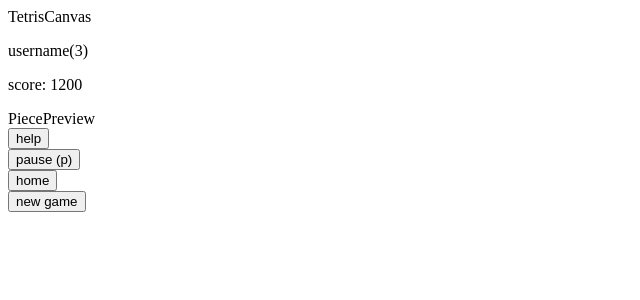
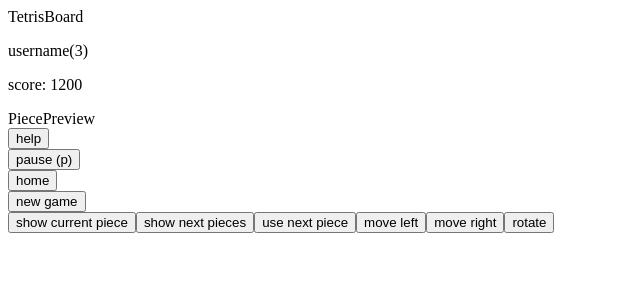
Before and after one commit to daleale-se/tetris-fullstack, a React (Vite) app in the folder frontend/: page /game in a window 1280 px wide. Shown: the top 300 px of the page, without its empty margins (0-640 px from the left). Built offline with nearby package versions, Linux system fonts and the light colour scheme.

Commit message:
feat(game): add piece logic

```diff
--- /dev/null
+++ b/frontend/src/components/TetrisBoard.tsx
@@ -0,0 +1,7 @@
+const TetrisBoard = () => {
+  return (
+    <div>TetrisBoard</div>
+  )
+}
+
+export default TetrisBoard
--- a/frontend/src/components/TetrisCanvas.tsx
+++ /dev/null
@@ -1,7 +0,0 @@
-const TetrisCanvas = () => {
-  return (
-    <div>TetrisCanvas</div>
-  )
-}
-
-export default TetrisCanvas
--- a/frontend/src/constants.ts
+++ b/frontend/src/constants.ts
@@ -1,4 +1,20 @@
 import { UserInfoType, UserFormType, UserInputType } from "./types"
+
+export const BOARD_WIDTH = 10
+export const BOARD_HEIGHT = 20
+
+export const EMPTY_SPACE = " "
+export const PIECES_BAG = ['I','O','L','J','T','S','Z']
+
+export const PIECES_SHAPES = {
+    I: "IIII",
+    O: "OO\nOO",
+    L: "  L\nLLL",
+    J: "JJJ\n  J",
+    T: "TTT\n T ",
+    S: " SS\nSS ",
+    Z: "ZZ \n ZZ"
+}
 
 export const INITIAL_USER_INFO: UserInfoType = {
     username: "",
--- /dev/null
+++ b/frontend/src/hooks/useTetrisGame.tsx
@@ -0,0 +1,157 @@
+import { useState } from "react";
+import { createEmptyBoard } from "../utils/createEmptyBoard";
+import { BOARD_HEIGHT, BOARD_WIDTH, PIECES_BAG, PIECES_SHAPES } from "../constants";
+
+type PieceBagType = 'I'|'O'|'J'|'L'|'T'|'S'|'Z'
+
+type PieceType = {
+    shape: string,
+    position: {
+        x: number,
+        y: number
+    }
+}
+
+const rotateShapeToLeft = (shape:string) => {
+    const rows = shape.split('\n');
+    const maxWidth = Math.max(...rows.map(r => r.length));
+
+    return [...Array(maxWidth)].map((_, col) =>
+      [...rows].map(row => (row[col] || ' ')).join('')
+    ).reverse()
+     .map(row => row.trimEnd())
+     .join('\n');
+}
+
+const initialPieceState = (name: PieceBagType) => {
+    return {
+        shape: PIECES_SHAPES[name],
+        position: {
+            x: BOARD_WIDTH / 2 - 1,
+            y: BOARD_HEIGHT - 1
+        }
+    }
+}
+
+const randomPiece = (): PieceBagType => {
+    return PIECES_BAG[Math.floor(Math.random()*PIECES_BAG.length)] as PieceBagType
+}
+
+
+export function useTetrisGame() {
+    // Core game state
+    const [gameState, setGameState] = useState({
+      isGameOver: false,
+      score: 0,
+      difficulty: 1,
+      linesCleared: 0
+    });
+
+    // Board state (typically a 2D array)
+    const [board, setBoard] = useState<string[][]>(createEmptyBoard());
+    const [inGameBoard, setInGameBoard] = useState<string[][]>();
+
+    // Current active piece and next pieces
+    const [currentPiece, setCurrentPiece] = useState<PieceType>();
+    const [nextPieces, setNextPieces] = useState<PieceBagType[]>([]);
+
+    // Game loop timing reference
+    // const lastTickRef = useRef(Date.now());
+    // const requestIdRef = useRef(null);
+
+    // Game logic functions...
+
+    const useNextPiece = () => {
+        const newPiece = randomPiece()
+
+        if (nextPieces.length > 0) {
+            setCurrentPiece(initialPieceState(nextPieces[0]))
+            const [, ...rest] = nextPieces
+            setNextPieces([...rest, newPiece])
+        } else {
+            setCurrentPiece(initialPieceState(newPiece))
+            const pieces = [randomPiece(), randomPiece()]
+            setNextPieces(pieces)
+        }
+    }
+
+    const moveLeft = () => {
+        setCurrentPiece(prevPiece => {
+
+            if (prevPiece) {
+                return {
+                    ...prevPiece,
+                    position: {
+                        ...prevPiece.position,
+                        x: prevPiece.position.x - 1
+                    }
+                }
+            }
+
+        })
+    }
+
+    const moveRight = () => {
+        setCurrentPiece(prevPiece => {
+
+            if (prevPiece) {
+                return {
+                    ...prevPiece,
+                    position: {
+                        ...prevPiece.position,
+                        x: prevPiece.position.x + 1
+                    }
+                }
+            }
+
+        })
+    }
+
+    const rotate = () => {
+        const rotatedShape = rotateShapeToLeft(currentPiece?.shape)
+
+        setCurrentPiece(prevPiece => {
+
+            if (prevPiece) {
+                return {
+                    ...prevPiece,
+                    shape: rotatedShape
+                }
+            }
+
+        })
+
+    }
+
+    const drop = () => {
+        setCurrentPiece(prevPiece => {
+
+            if (prevPiece) {
+                return {
+                    ...prevPiece,
+                    position: {
+                        ...prevPiece.position,
+                        y: prevPiece.position.x - 1
+                    }
+                }
+            }
+
+        })
+
+    }
+
+    return {
+      gameState,
+      board,
+      currentPiece,
+      nextPieces,
+      moveLeft,
+      moveRight,
+      rotate,
+      useNextPiece,
+      drop
+    //   hardDrop,
+    //   startGame,
+    //   pauseGame
+    };
+}
--- a/frontend/src/pages/Game.tsx
+++ b/frontend/src/pages/Game.tsx
@@ -1,7 +1,11 @@
 import PiecePreview from "../components/PiecePreview"
-import TetrisCanvas from "../components/TetrisCanvas"
+import TetrisCanvas from "../components/TetrisBoard"
+import { useTetrisGame } from "../hooks/useTetrisGame"
 
 const Game = () => {
+
+  const {currentPiece, nextPieces, useNextPiece, moveLeft, moveRight, rotate} = useTetrisGame()
+
   return (
     <div>
 
@@ -30,6 +34,15 @@ const Game = () => {
           <button>new game</button>
         </div>
 
+        <div>
+          <button onClick={() => console.log(currentPiece)}>show current piece</button>
+          <button onClick={() => console.log(nextPieces)}>show next pieces</button>
+          <button onClick={useNextPiece}>use next piece</button>
+          <button onClick={moveLeft}>move left</button>
+          <button onClick={moveRight}>move right</button>
+          <button onClick={rotate}>rotate</button>
+        </div>
+
     </div>
   )
 }
--- /dev/null
+++ b/frontend/src/utils/createEmptyBoard.ts
@@ -0,0 +1,15 @@
+import { BOARD_HEIGHT, BOARD_WIDTH, EMPTY_SPACE } from "../constants";
+
+export const createEmptyBoard = () => {
+    const board: string[][] = []
+
+    for (let i = 0; i < BOARD_HEIGHT; i++) {
+        const row: string[] = []
+        for (let j = 0; j < BOARD_WIDTH; j++) {
+            row.push(EMPTY_SPACE)
+        }
+        board.push(row)
+    }
+
+    return board
+}
```
